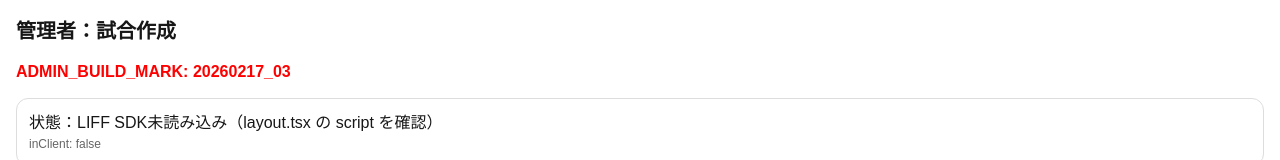
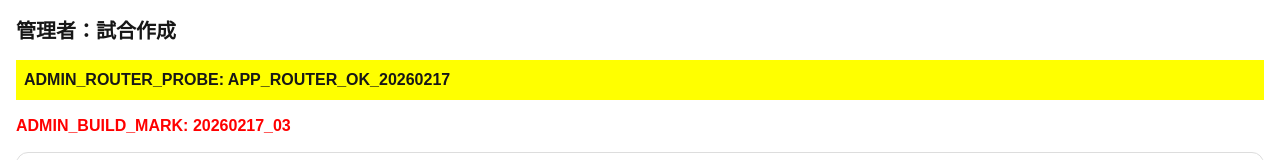
Before and after one commit to ktktisi23businessyo-dotcom/baseball-stats-liff, a Next.js app: page /admin in a window 1280 px wide. Shown: the top 160 px of the page. Built offline with nearby package versions, Linux system fonts and the light colour scheme; no server answers.

Commit message:
Add admin router probe

```diff
--- a/src/app/admin/page.tsx
+++ b/src/app/admin/page.tsx
@@ -157,6 +157,10 @@ export default function AdminPage() {
   return (
     <main style={{ padding: 16, display: "grid", gap: 14 }}>
       <h1 style={{ fontSize: 20, fontWeight: 800 }}>管理者：試合作成</h1>
+      <div style={{ background: "yellow", padding: 8, fontWeight: 900 }}>
+  ADMIN_ROUTER_PROBE: APP_ROUTER_OK_20260217
+</div>
+
       <div style={{ color: "red", fontWeight: 900 }}>ADMIN_BUILD_MARK: 20260217_03</div>
 
       <div style={{ border: "1px solid #ddd", borderRadius: 12, padding: 12 }}>
```
